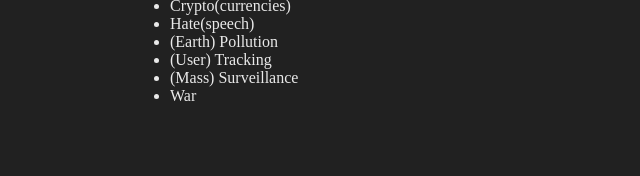
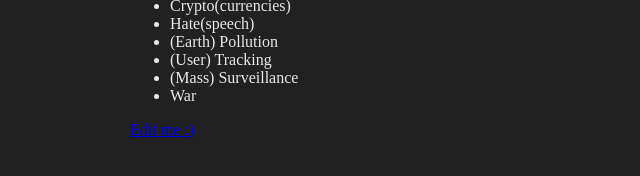
Before and after one commit to midzer/foisch, a plain HTML site: page index.html in a window 1280 px wide. Shown: the part 258-434 px from the top of the page, 286-926 px from the left. Drawn offline with Linux system fonts and the light colour scheme.

Commit message:
add edit link

```diff
--- a/index.html
+++ b/index.html
@@ -31,5 +31,6 @@
       <li>(Mass) Surveillance</li>
       <li>War</li>
     </ul>
+    <a href="https://github.com/midzer/foisch/edit/master/index.html" rel="nofollow noopener">Edit me :)</a>
 </body>
 </html>
```
